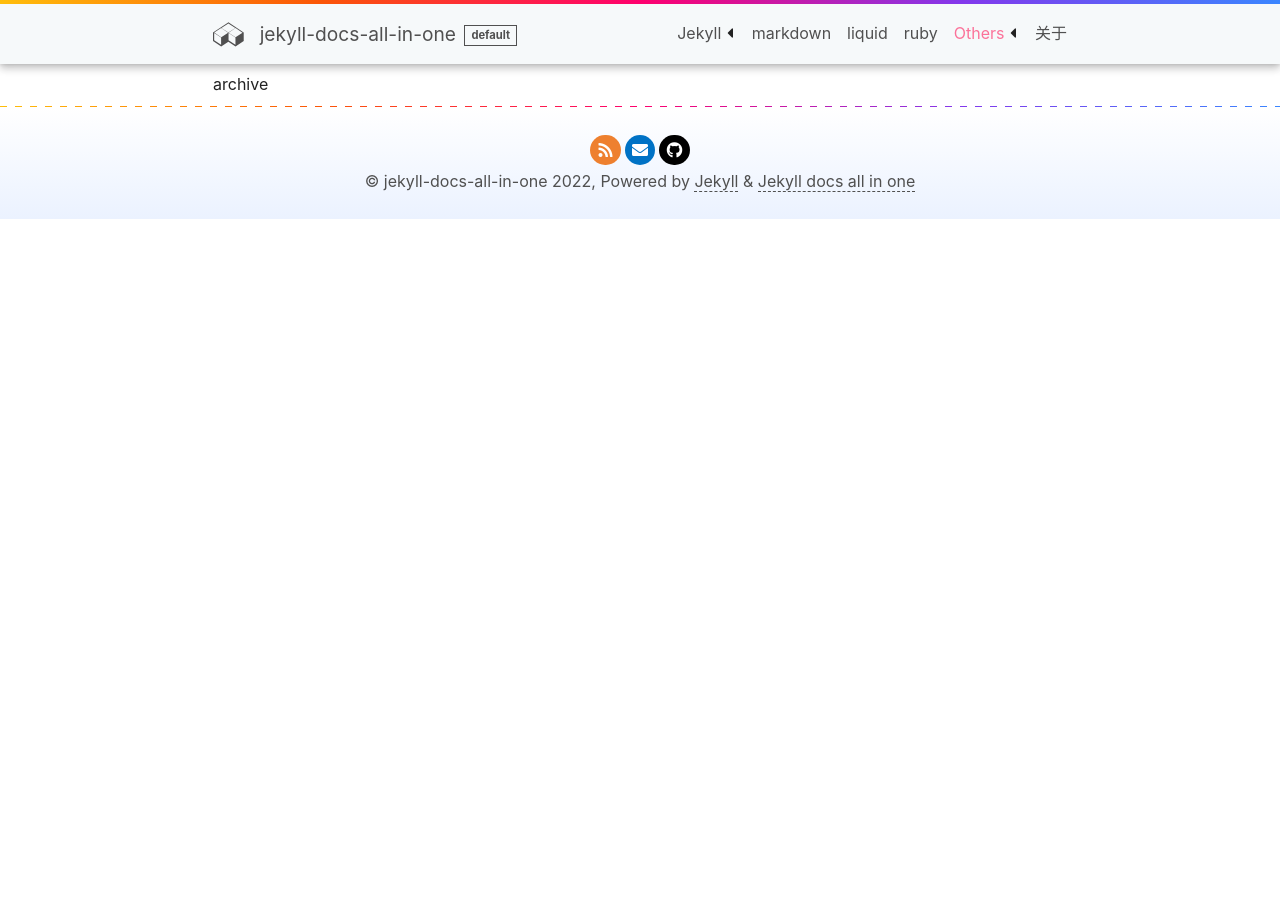
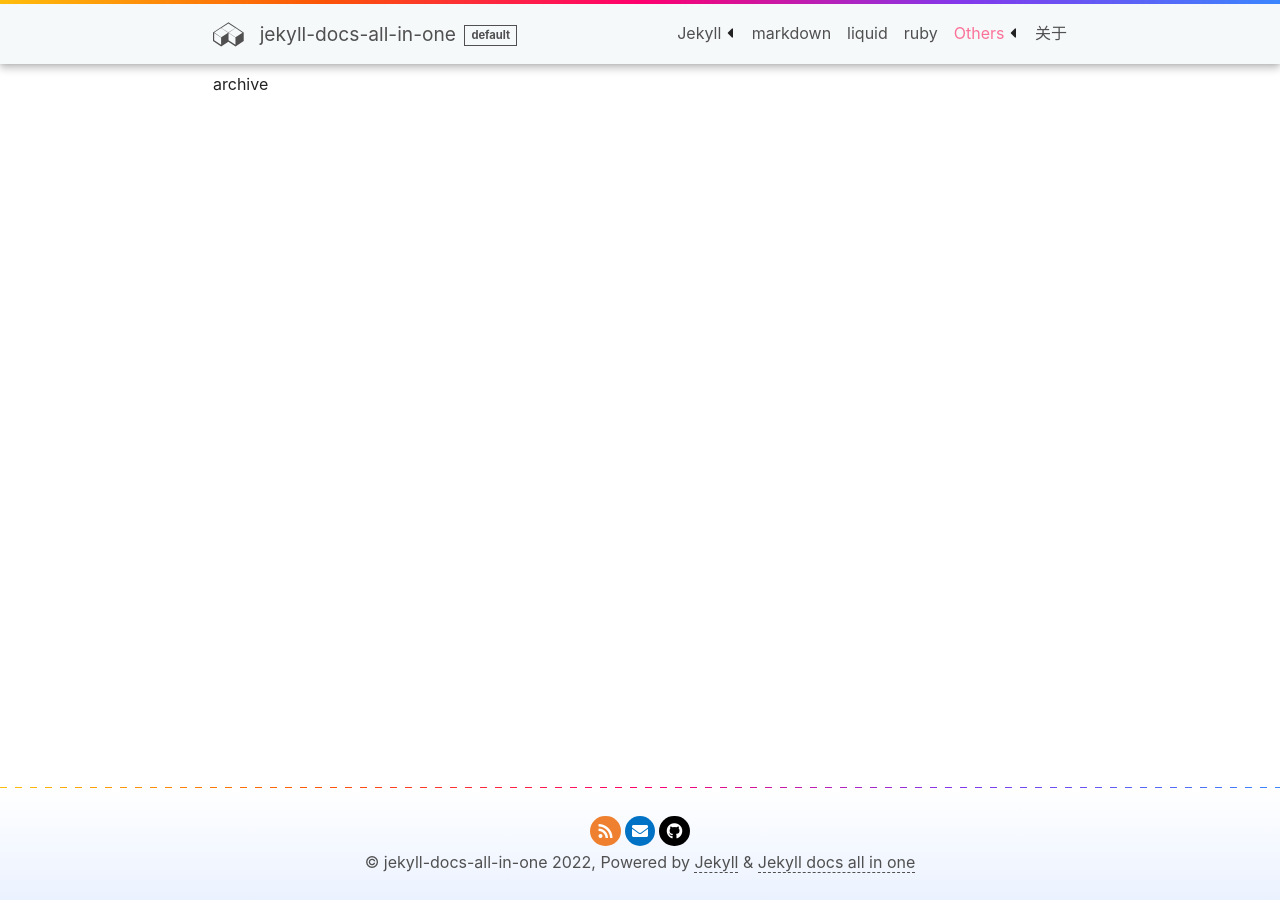
Before and after one commit to LawssssCat/jekyll-docs, a Jekyll site: the page built from _navs/archive.md, in a window 1280 px wide. Built offline with Jekyll 4.4.1, drawn with Linux system fonts in a browser that asks for light colours.

Commit message:
improvement!: viewport 100vh/100vw

```diff
--- a/_sass/layout/_404.scss
+++ b/_sass/layout/_404.scss
@@ -2,13 +2,15 @@
 .layout--404 {
   $_height_header: map-get($layout, header-height);
   width: 100%;
-  height: calc(100vh - #{$_height_header});
+  // height: calc(100vh - #{$_height_header});
   @include flexbox();
   @include align-items(center);
   .sign {
+    $_sign_margin: map-get($spacers, 5) * 3;
     display: table;
-    margin: 0 auto;
-    // margin-top: map-get($spacers, 5);
+    margin: map-get($spacers, 4) auto;
+    margin-top: $_sign_margin;
+    margin-bottom: $_sign_margin;
     h1 {
       font-size: map-get($base, font-size-xl) * 4;
       line-height: 1;
--- a/_sass/layout/_page.scss
+++ b/_sass/layout/_page.scss
@@ -1,17 +1,24 @@
 .layout--page {
   .page__viewport {
-    // height: 100%;
+    width: 100vw;
+    height: 100vh;
   }
 }
 
-// .page__main {
-//   // height: 100%;
-//   color: $text-color;
-// }
+.page__main {
+  height: 100%;
+}
 
 .page__main-inner {
+  height: 100%;
+  @include flexbox();
+  @include flex-direction(column);
   @include themeify() {
     color: themed(text-color);
     background-color: themed(background-color);
   }
 }
+
+.page__content {
+  @include flex(1);
+}
```
